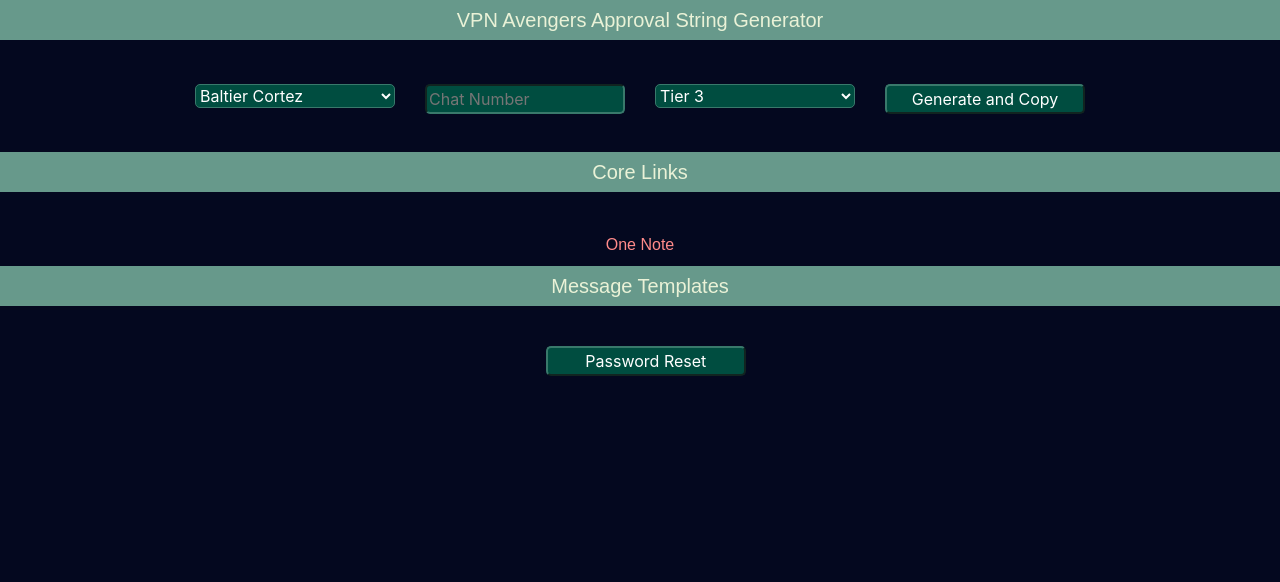
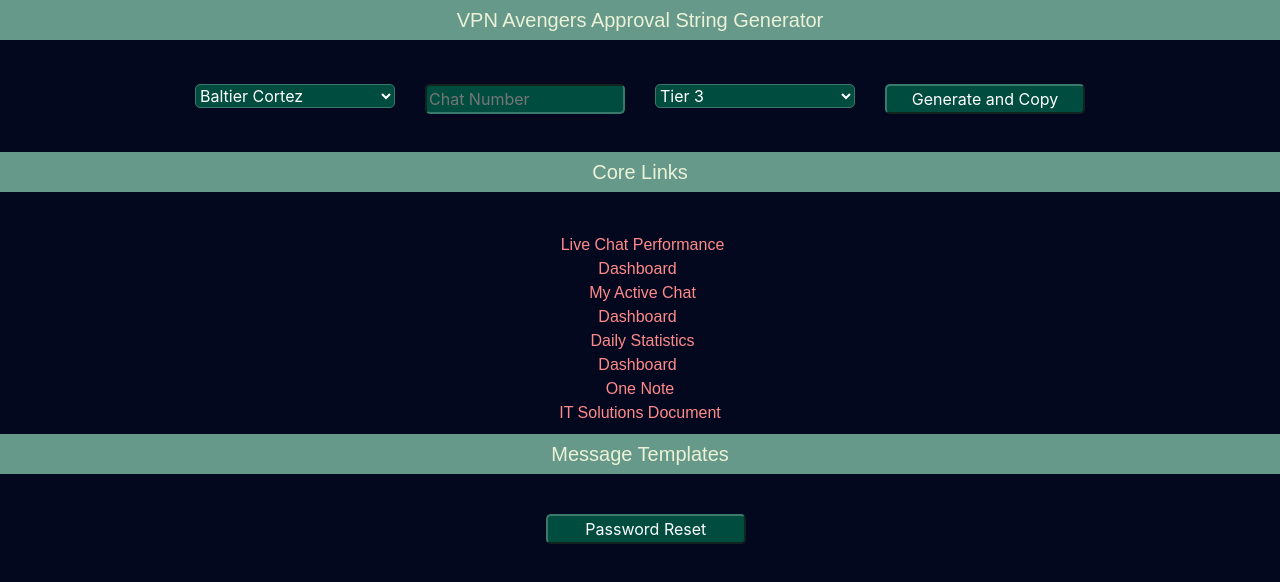
Before and after one commit to kudiaborm/approval_string_generator, a plain HTML site: page index.html in a window 1280 px wide. Drawn offline with nearby package versions, Linux system fonts and the light colour scheme; a web font is replaced by a local one.

Commit message:
adding links

```diff
--- a/index.html
+++ b/index.html
@@ -114,7 +114,15 @@
       <p id="title2">Core Links</p>
       <div class="row justify-content-center">
           <div class="col-md-2">
+              <a href="https://alorica.service-now.com/$pa_dashboard.do?sysparm_dashboard=45b4860b1bc410d47b6e0d0fdc4bcbaf">Live Chat Performance Dashboard</a>
+              <br>
+              <a href="https://alorica.service-now.com/$pa_dashboard.do?sysparm_dashboard=6bfe9738db5450d86599d48a48961984">My Active Chat Dashboard</a>
+              <br>
+              <a href="https://alorica.service-now.com/$pa_dashboard.do?sysparm_dashboard=9f4a8a941b5018587b6e0d0fdc4bcbc5">Daily Statistics Dashboard</a>
+              <br>
               <a href="https://alorica.sharepoint.com/sites/CoreAvengers/_layouts/OneNote.aspx?id=%2Fsites%2FCoreAvengers%2FSiteAssets%2FCore%20Avengers%20Notebookonenote:https://alorica.sharepoint.com/sites/CoreAvengers/SiteAssets/Core%20Avengers%20Notebook/">One Note</a>
+              <br>
+              <a href="https://alorica.sharepoint.com/sites/VPNAvengers/_layouts/15/Doc.aspx?sourcedoc=%7BAE0080CC-558E-4908-B4E1-465EF39B8514%7D&file=IT_Solutions.xlsx&action=default&mobileredirect=true&CT=1588096299738&OR=ItemsView">IT Solutions Document</a>
           </div>
       </div>
       <p id="title2">Message Templates</p>
```
